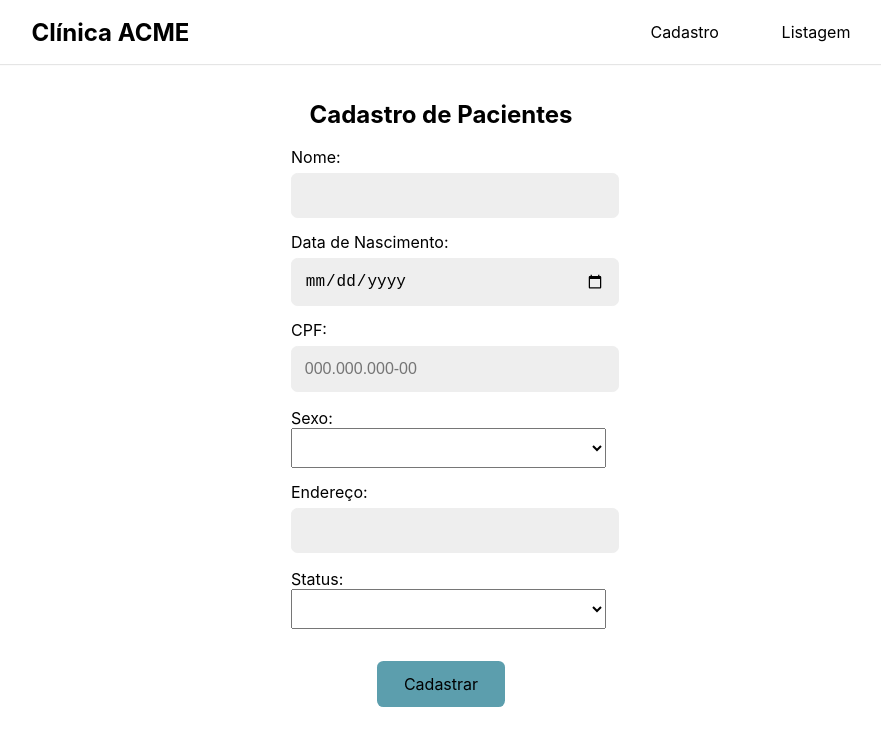
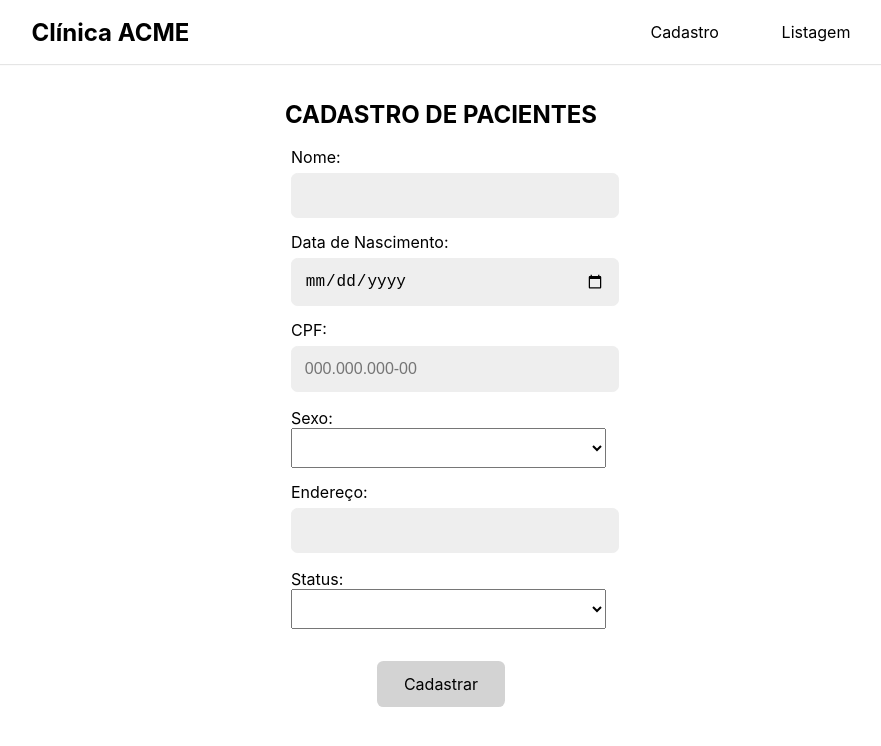
Before and after one commit to vinikmv/exercicio-react, a React (Create React App) app: page / in a window 1280 px wide. Shown: the top 746 px of the page, without its empty margins (199-1080 px from the left). Built offline with nearby package versions, Linux system fonts and the light colour scheme.

Commit message:
chore: ajustes useForm, botao, input e formulario

```diff
--- a/src/components/Button/index.module.css
+++ b/src/components/Button/index.module.css
@@ -4,7 +4,7 @@
   cursor: pointer;
   border: none;
   border-radius: 0.4rem;
-  background: #5C9EAD;
+  background: lightgrey;
   color: #000;
   min-width: 8rem;
   padding: 0.8rem 1.2rem;
--- a/src/components/Formulario/index.module.css
+++ b/src/components/Formulario/index.module.css
@@ -7,6 +7,7 @@
 .title {
   text-align: center;
   justify-content: center;
+  text-transform: uppercase;
 }
 .form {
   width: 300px;
--- a/src/components/Input/index.tsx
+++ b/src/components/Input/index.tsx
@@ -2,18 +2,29 @@ import { InputHTMLAttributes } from 'react';
 import styles from './index.module.css';
 
 export type InputProps = {
-  label: string;
+  label?: string;
   error?: string | null;
   children?: React.ReactNode;
-} & InputHTMLAttributes<HTMLInputElement>
+} & InputHTMLAttributes<HTMLInputElement>;
 
-const Input = ({ label, children, type, name, value, onChange, error, onBlur, ...props }: InputProps) => {
-
+const Input = ({
+  label,
+  children,
+  type,
+  name,
+  value,
+  onChange,
+  error,
+  onBlur,
+  ...props
+}: InputProps) => {
   return (
     <div className={styles.wrapper}>
-      <label className={styles.label} htmlFor={name}>
-        {label}
-      </label>
+      {!!label && (
+        <label className={styles.label} htmlFor={name}>
+          {label}
+        </label>
+      )}
       <input
         id={name}
         name={name}
--- a/src/hooks/useForm.tsx
+++ b/src/hooks/useForm.tsx
@@ -1,4 +1,4 @@
-import React from 'react';
+import { useState } from 'react';
 
 type formTypes = 'text' | 'cpf' | 'date' | 'endereco';
 
@@ -9,7 +9,7 @@ const types = {
   },
   cpf: {
     regex:
-    /(^\d{3}\.\d{3}\.\d{3}\-\d{2}$)/,
+    /(^\d{3}\.\d{3}\.\d{3}-\d{2}$)/,
     message: 'Preencha um CPF Válido e no formato correto: xxx.xxx.xxx-xx',
   },
   date: {
@@ -19,8 +19,8 @@ const types = {
 };
 
 const useForm = (type: formTypes) => {
-  const [value, setValue] = React.useState('');
-  const [error, setError] = React.useState<string | null>(null);
+  const [value, setValue] = useState('');
+  const [error, setError] = useState<string | null>(null);
 
   const validate = (value: string) => {
     if (value.length === 0) {
```
